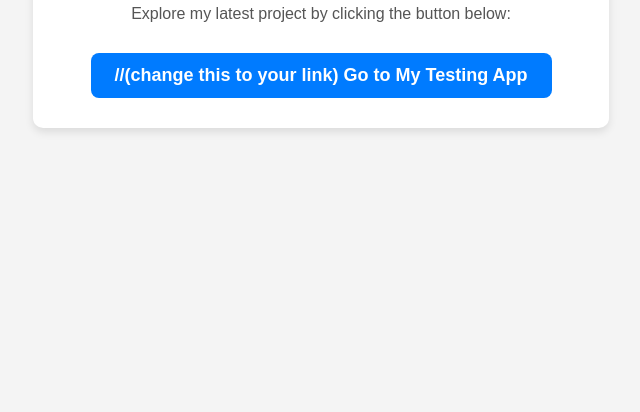
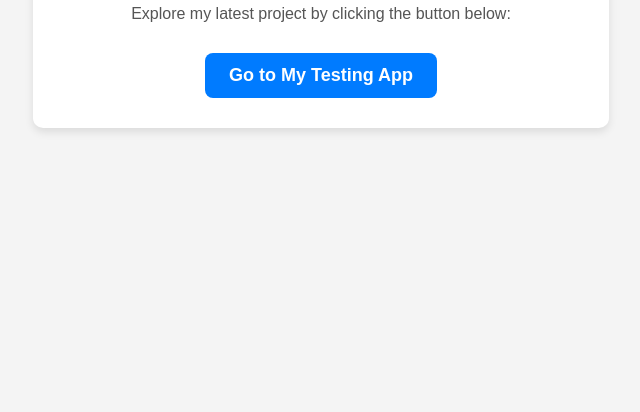
Before and after one commit to Rahnyan-1234/rahnyan-1234.github.io, a plain HTML site: page index.html in a window 1280 px wide. Shown: the part 388-800 px from the top of the page, without its empty margins (319-959 px from the left). Drawn offline with Linux system fonts and the light colour scheme.

Commit message:
Update index.html

```diff
--- a/index.html
+++ b/index.html
@@ -53,7 +53,7 @@
     <div class="container">
         <h1>Welcome to Rahnyan-1234's Page</h1>
         <p>Explore my latest project by clicking the button below:</p>
-        <button onclick="window.location.href='https://rahnyan-1234.github.io/myapp/';">   //(change this to your link)
+        <button onclick="window.location.href='https://rahnyan-1234.github.io/myapp/';">
             Go to My Testing App
         </button>
     </div>
```
